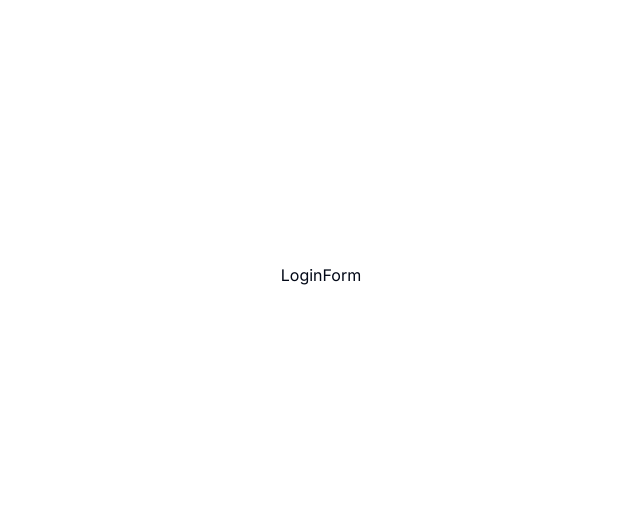
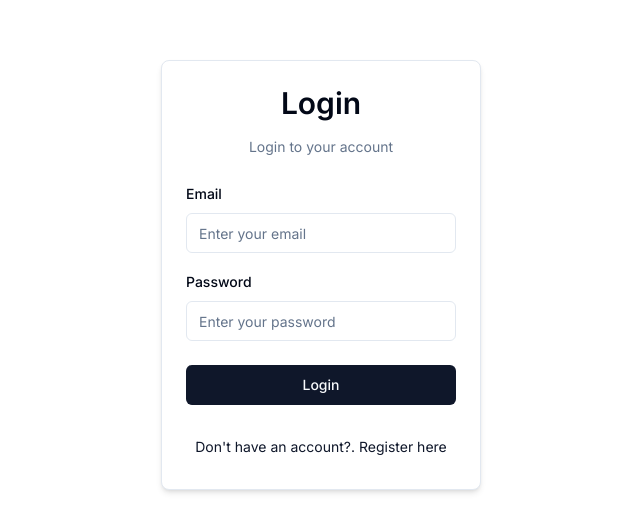
Before and after one commit to vasanthgx/NextJS-Projects, a Next.js app in the folder projects/register-form-project/: page /auth/login in a window 1280 px wide. Shown: the part 125-656 px from the top of the page, without its empty margins (319-959 px from the left). Built offline with nearby package versions, Linux system fonts and the light colour scheme.

Commit message:
LoginSchema and LoginForm implemented

```diff
--- a/projects/register-form-project/components/auth/login-form.tsx
+++ b/projects/register-form-project/components/auth/login-form.tsx
@@ -1,8 +1,111 @@
+"use client"
+
+
+import CardWrapper from "./card-wrapper"
+import { Form,
+  FormDescription,
+  FormControl,
+  FormField,
+  FormItem,
+  FormMessage,
+  FormLabel
+ } from "@/components/ui/form"
+
+ import { LoginSchema } from "@/schema"
+import { zodResolver } from "@hookform/resolvers/zod"
+ import {useForm} from "react-hook-form"
+import { Input } from "../ui/input"
+import { Button } from "../ui/button"
+import { z } from "zod"
+
+
+
+
 
 
 const LoginForm = () => {
+//creating a form using 'react-hook-form'
+const form = useForm({
+  resolver: zodResolver(LoginSchema),
+  defaultValues: {
+     email: "",
+     password: "",
+
+  }
+
+});
+
+const onSubmit = (data: z.infer<typeof LoginSchema>) => {
+  console.log(data);
+}
+
+
   return (
-    <div> LoginForm</div>
+    <CardWrapper
+    label = "Login to your account"
+    title = "Login"
+    backButtonHref = "/auth/register"
+    backButtonLabel = "Don't have an account?. Register here"
+    >
+    <Form {...form}>
+      {/* note the callback function onSubmit within the handleSubmit metho will be triggered only when the form is successfully validated*/}
+      <form onSubmit={form.handleSubmit(onSubmit)} className="space-y-6">
+        <div className="space-y-4">
+
+        {/* the FormField component takes in 3 props control, render and name
+        control is used to access the form methods
+         <!--
+          * 3 props for FormField component
+          * 1. control: this is used to access the form methods
+            this is responsible for controlling the form state and validation.
+          * 2. render: this is a callback function that takes in the formMethods and the provided name and returns the JSX for the field
+          * 3. name: this is used to identify the field and access its values in the form context
+          -->
+
+
+        */}
+          <FormField
+          control={form.control}
+          name="email"
+          render={({ field }) => (
+            <FormItem>
+              <FormLabel>Email</FormLabel>
+              <FormControl>
+                <Input {...field} type="email" placeholder="Enter your email"/>
+              </FormControl>
+               {/* <!-- FormMessage is used to display error messages -->  */}
+              <FormMessage />
+            </FormItem>
+
+          )}
+
+          />
+
+          <FormField
+          control={form.control}
+          name="password"
+          render={({ field }) => (
+            <FormItem>
+              <FormLabel>Password</FormLabel>
+              <FormControl>
+                <Input {...field} type="password"  placeholder="Enter your password"/>
+              </FormControl>
+              <FormMessage />
+            </FormItem>
+
+          )}
+
+          />
+
+
+        </div>
+        <Button className="w-full" type= "submit">Login</Button>
+
+      </form>
+
+    </Form>
+
+    </CardWrapper>
   )
 }
 
--- a/projects/register-form-project/schema/index.ts
+++ b/projects/register-form-project/schema/index.ts
@@ -16,3 +16,12 @@ export const RegisterSchema = z.object({
         message:"Passwords must be at least 6 characters long",
     })
 })
+
+export const LoginSchema = z.object({
+    email:z.string().email({
+        message:"Please enter your email address",
+    }),
+    password:z.string().min(6,{
+        message:"Passwords must be at least 6 characters long",
+    })
+})
```
